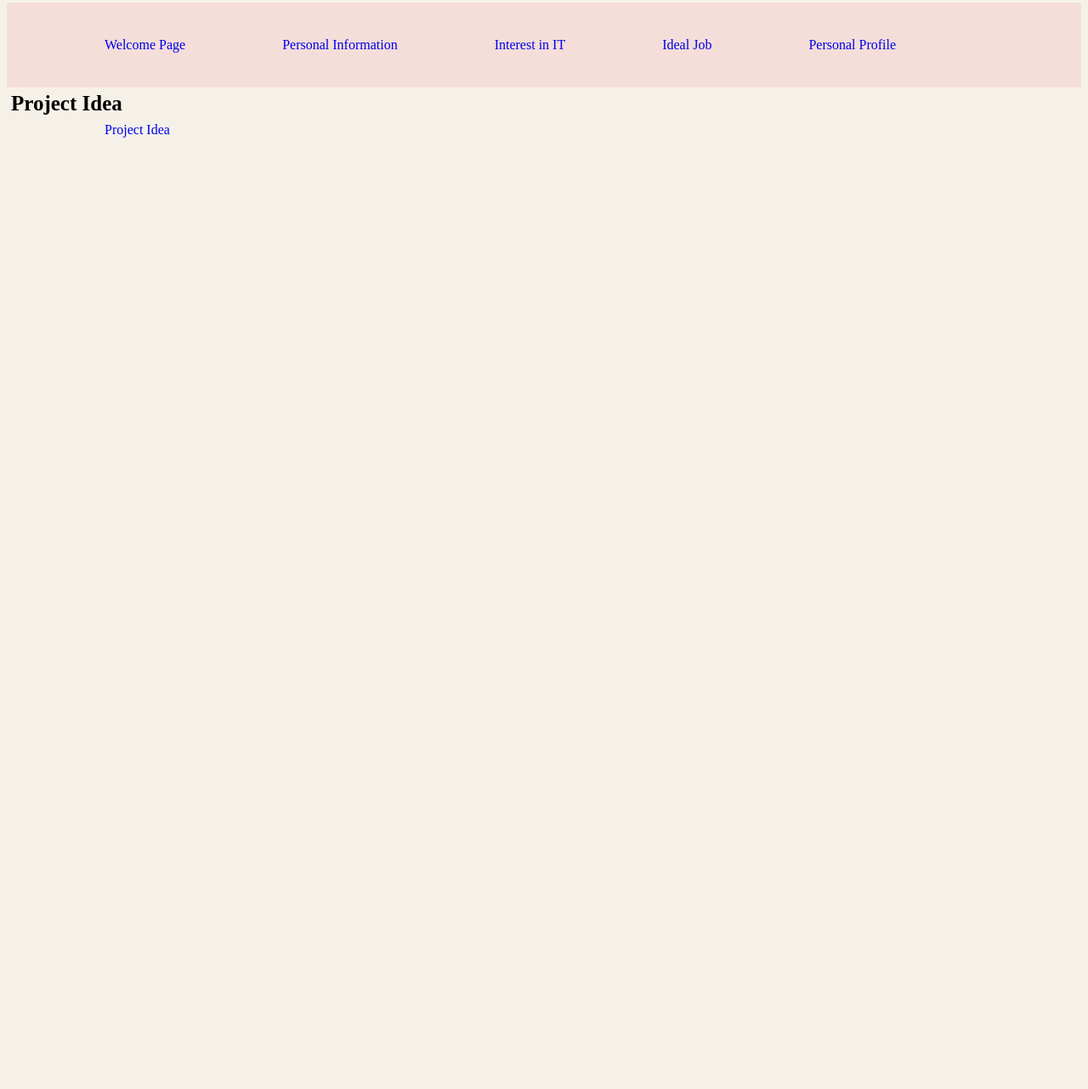
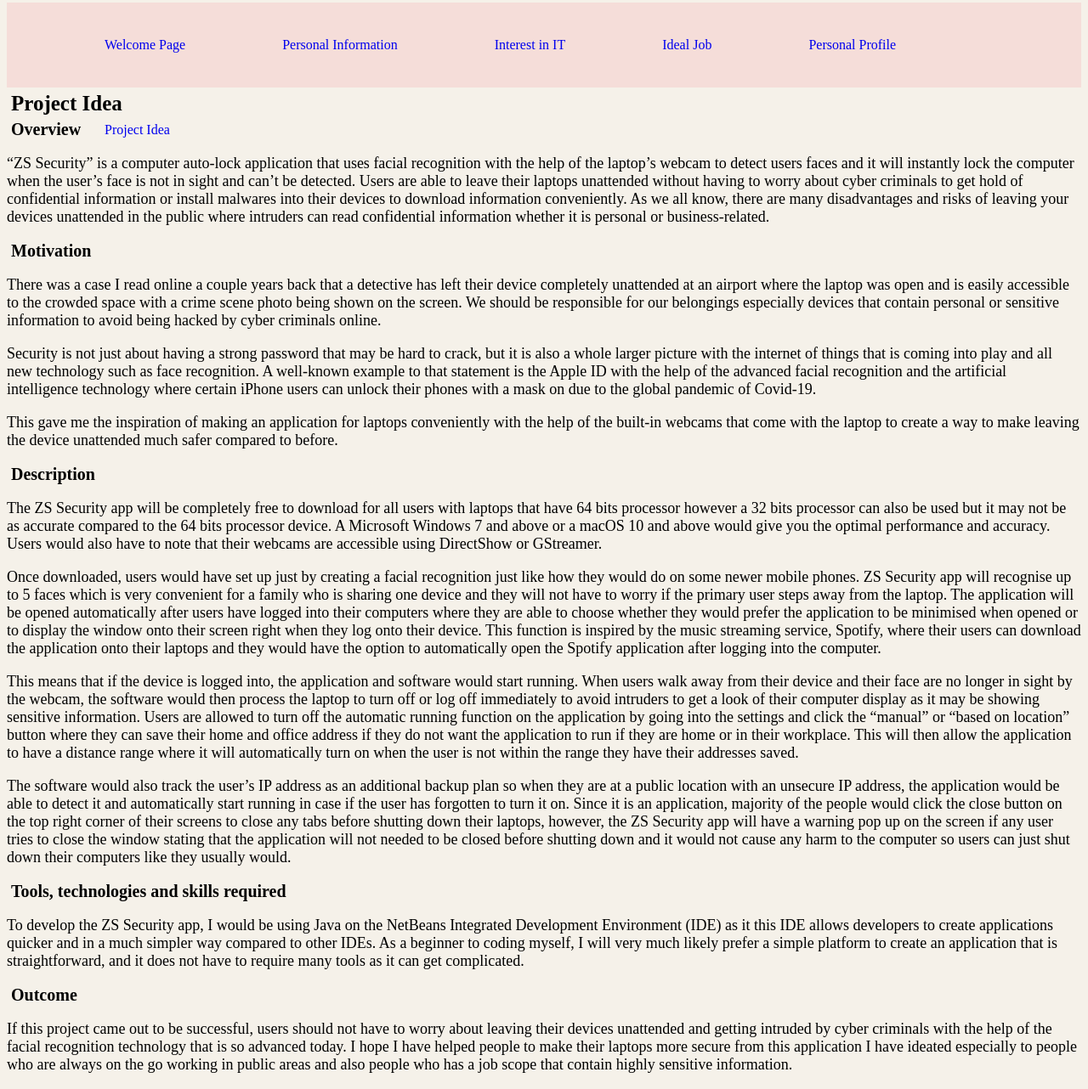
Before and after one commit to s3940407/assignment_1, a plain HTML site: page project_idea.html in a window 1280 px wide. Shown: the part 13-1295 px from the top of the page at 85% size. Before the commit the page ends 800 px from the top, so only its background shows below. Drawn offline with Linux system fonts and the light colour scheme.

Commit message:
content input

```diff
--- a/project_idea.html
+++ b/project_idea.html
@@ -17,5 +17,20 @@
       </ul>
     </nav>
     <h2>Project Idea</h2>
+    <h3>Overview</h3>
+    <p>“ZS Security” is a computer auto-lock application that uses facial recognition with the help of the laptop’s webcam to detect users faces and it will instantly lock the computer when the user’s face is not in sight and can’t be detected. Users are able to leave their laptops unattended without having to worry about cyber criminals to get hold of confidential information or install malwares into their devices to download information conveniently. As we all know, there are many disadvantages and risks of leaving your devices unattended in the public where intruders can read confidential information whether it is personal or business-related. </p>
+    <h3>Motivation</h3>
+    <p>There was a case I read online a couple years back that a detective has left their device completely unattended at an airport where the laptop was open and is easily accessible to the crowded space with a crime scene photo being shown on the screen. We should be responsible for our belongings especially devices that contain personal or sensitive information to avoid being hacked by cyber criminals online. </p>
+    <p>Security is not just about having a strong password that may be hard to crack, but it is also a whole larger picture with the internet of things that is coming into play and all new technology such as face recognition. A well-known example to that statement is the Apple ID with the help of the advanced facial recognition and the artificial intelligence technology where certain iPhone users can unlock their phones with a mask on due to the global pandemic of Covid-19. </p>
+    <p>This gave me the inspiration of making an application for laptops conveniently with the help of the built-in webcams that come with the laptop to create a way to make leaving the device unattended much safer compared to before. </p>
+    <h3>Description</h3>
+    <p>The ZS Security app will be completely free to download for all users with laptops that have 64 bits processor however a 32 bits processor can also be used but it may not be as accurate compared to the 64 bits processor device. A Microsoft Windows 7 and above or a macOS 10 and above would give you the optimal performance and accuracy. Users would also have to note that their webcams are accessible using DirectShow or GStreamer. </p>
+    <p>Once downloaded, users would have set up just by creating a facial recognition just like how they would do on some newer mobile phones. ZS Security app will recognise up to 5 faces which is very convenient for a family who is sharing one device and they will not have to worry if the primary user steps away from the laptop. The application will be opened automatically after users have logged into their computers where they are able to choose whether they would prefer the application to be minimised when opened or to display the window onto their screen right when they log onto their device. This function is inspired by the music streaming service, Spotify, where their users can download the application onto their laptops and they would have the option to automatically open the Spotify application after logging into the computer. </p>
+    <p>This means that if the device is logged into, the application and software would start running. When users walk away from their device and their face are no longer in sight by the webcam, the software would then process the laptop to turn off or log off immediately to avoid intruders to get a look of their computer display as it may be showing sensitive information. Users are allowed to turn off the automatic running function on the application by going into the settings and click the “manual” or “based on location” button where they can save their home and office address if they do not want the application to run if they are home or in their workplace. This will then allow the application to have a distance range where it will automatically turn on when the user is not within the range they have their addresses saved. </p>
+    <p>The software would also track the user’s IP address as an additional backup plan so when they are at a public location with an unsecure IP address, the application would be able to detect it and automatically start running in case if the user has forgotten to turn it on. Since it is an application, majority of the people would click the close button on the top right corner of their screens to close any tabs before shutting down their laptops, however, the ZS Security app will have a warning pop up on the screen if any user tries to close the window stating that the application will not needed to be closed before shutting down and it would not cause any harm to the computer so users can just shut down their computers like they usually would. </p>
+    <h3>Tools, technologies and skills required</h3>
+    <p>To develop the ZS Security app, I would be using Java on the NetBeans Integrated Development Environment (IDE) as it this IDE allows developers to create applications quicker and in a much simpler way compared to other IDEs. As a beginner to coding myself, I will very much likely prefer a simple platform to create an application that is straightforward, and it does not have to require many tools as it can get complicated. </p>
+    <h3>Outcome</h3>
+    <p>If this project came out to be successful, users should not have to worry about leaving their devices unattended and getting intruded by cyber criminals with the help of the facial recognition technology that is so advanced today. I hope I have helped people to make their laptops more secure from this application I have ideated especially to people who are always on the go working in public areas and also people who has a job scope that contain highly sensitive information. </p>
   </body>
 </html>
```
